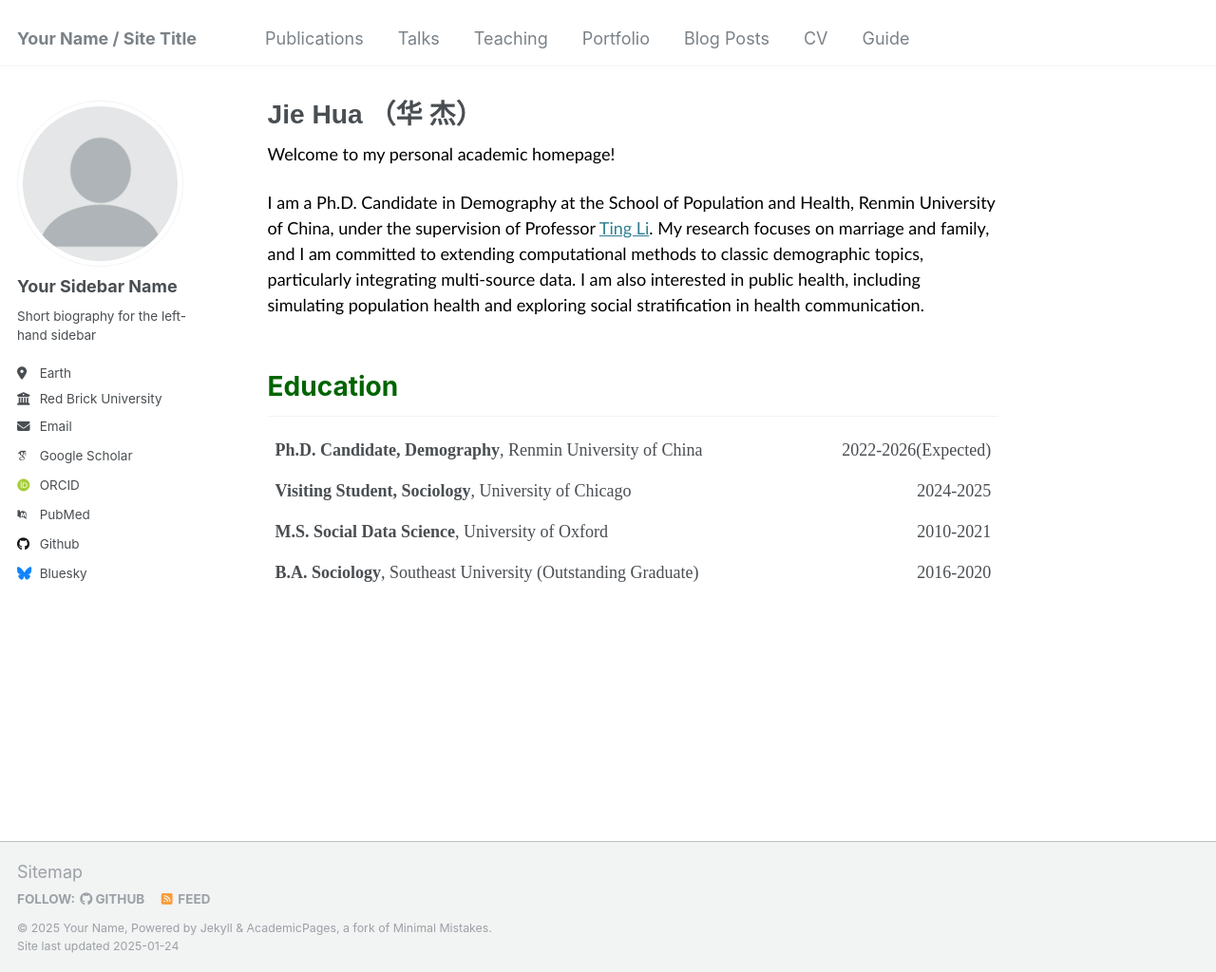
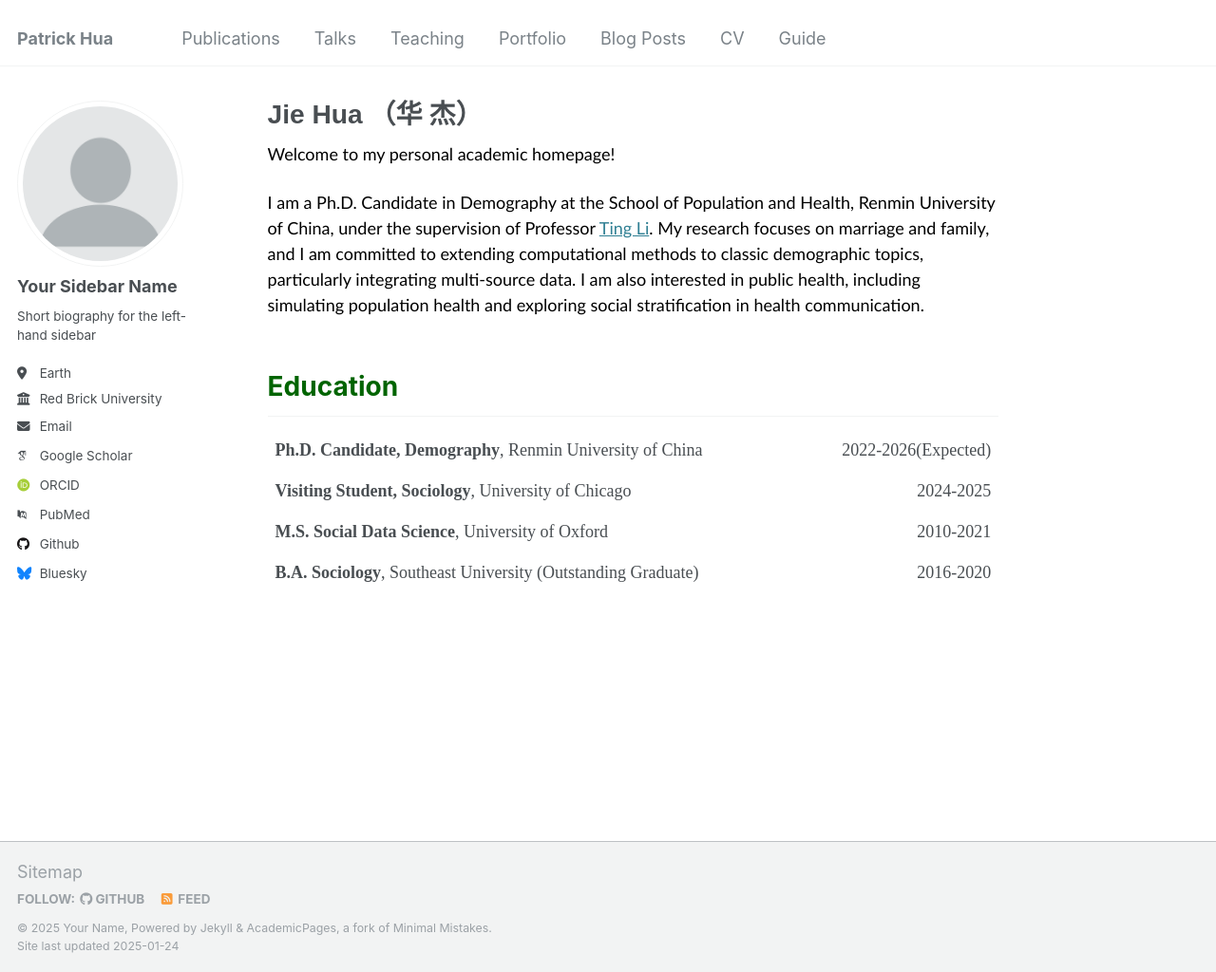
Before and after one commit to jiehua-css/jiehua-css.github.io, a Jekyll site: the page built from _pages/about.md, in a window 1280 px wide and 1024 px high. Shown: the whole window at 95% size. Built offline with Jekyll 4.4.1, drawn with Linux system fonts in a browser that asks for light colours; some web fonts are replaced.

Commit message:
Update _config.yml

```diff
--- a/_config.yml
+++ b/_config.yml
@@ -8,11 +8,11 @@
 
 # Basic Site Settings
 locale                   : "en-US"
-title                    : "Your Name / Site Title"
+title                    : "Patrick Hua"
 title_separator          : "-"
 name                     : &name "Your Name"
 description              : &description "personal description"
-url                      : https://academicpages.github.io # the base hostname & protocol for your site e.g. "https://[your GitHub username].github.io"
+url                      : https://jiehua-css.github.io # the base hostname & protocol for your site e.g. "https://[your GitHub username].github.io"
 baseurl                  : "" # the subpath of your site, e.g. "/blog"
 repository               : "academicpages/academicpages.github.io"
 
```
